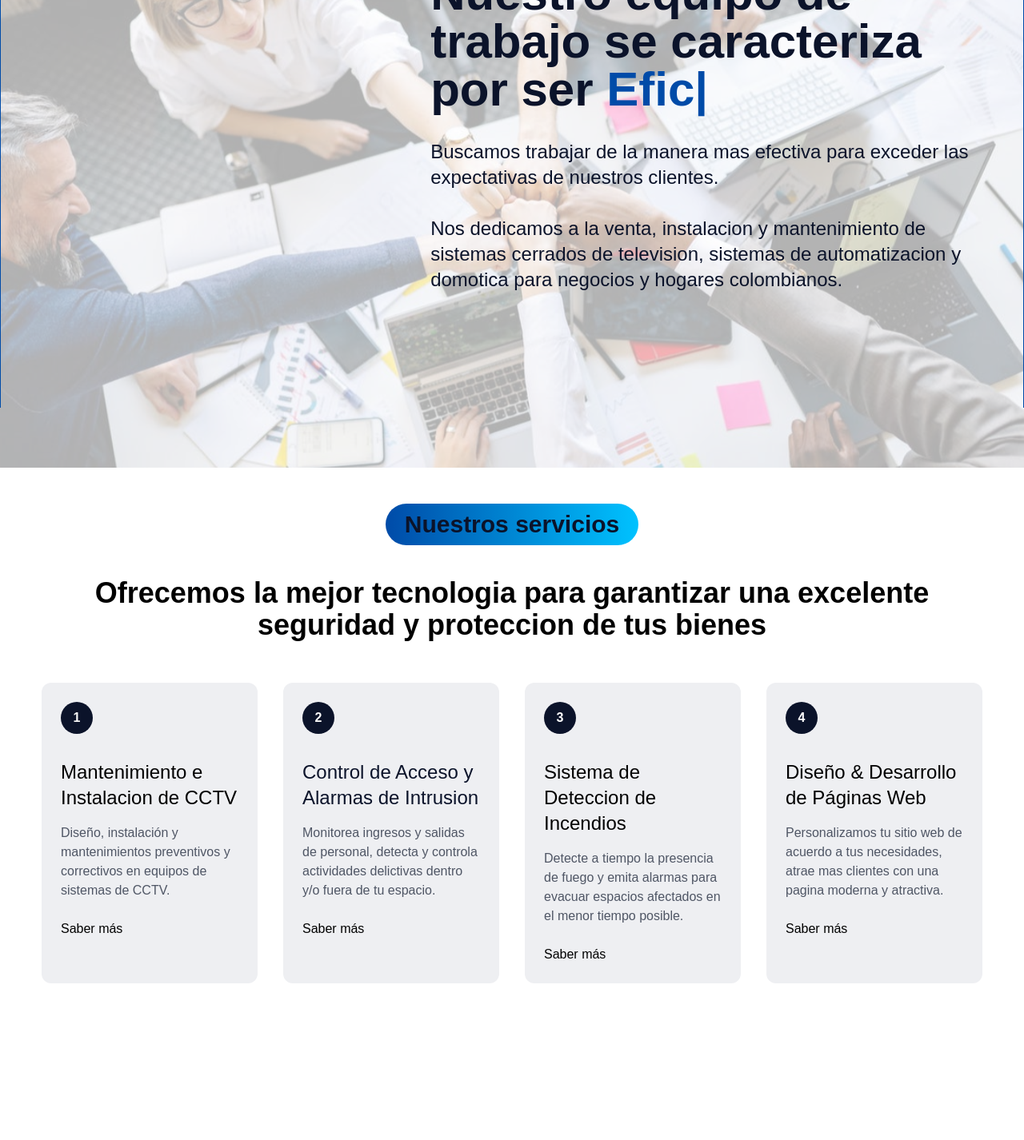
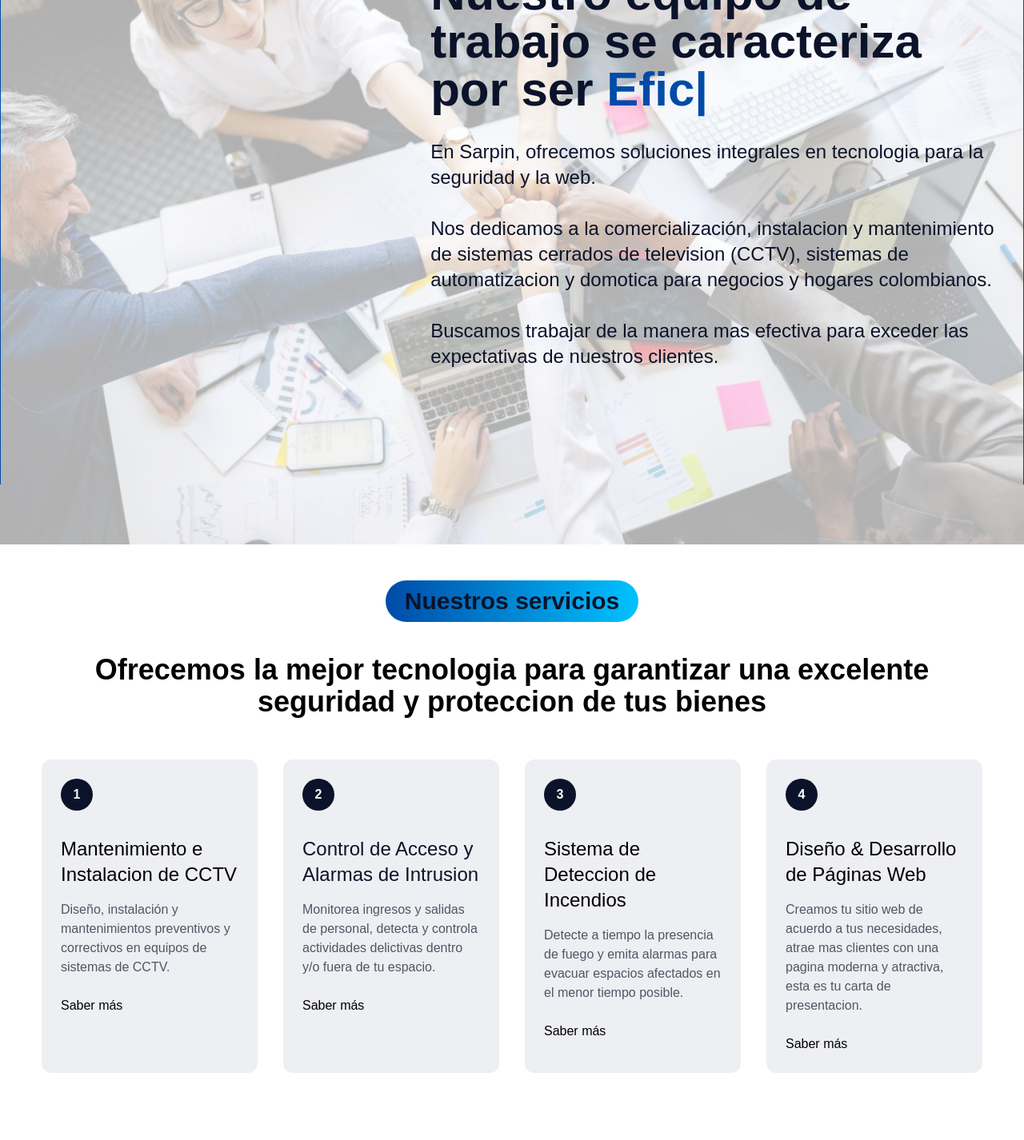
Before and after one commit to sarmiente/sarpinweb, a Next.js app: page / in a window 1280 px wide. Shown: the part 906-2332 px from the top of the page at 80% size. Built offline with nearby package versions, Linux system fonts and the light colour scheme.

Commit message:
3 files modified

```diff
--- a/components/Hero.js
+++ b/components/Hero.js
@@ -122,15 +122,20 @@
                 />
               </span>
             </h1>
+            <div className="mt-8 text-black-600 text-2xl">
+              En Sarpin, ofrecemos soluciones integrales en tecnologia para la
+              seguridad y la web.
+            </div>
+            <p className="mt-8 text-black-600 text-2xl">
+              Nos dedicamos a la comercialización, instalacion y mantenimiento
+              de sistemas cerrados de television (CCTV), sistemas de
+              automatizacion y domotica para negocios y hogares colombianos.
+            </p>
             <p className="mt-8 text-black-600 text-2xl">
               Buscamos trabajar de la manera mas efectiva para exceder las
               expectativas de nuestros clientes.
             </p>
-            <p className="mt-8 text-black-600 text-2xl">
-              Nos dedicamos a la venta, instalacion y mantenimiento de sistemas
-              cerrados de television, sistemas de automatizacion y domotica para
-              negocios y hogares colombianos.
-            </p>
+
             {/*  <div className="mt-16 space-y-2 lg:space-y-0 md:w-max sm:space-x-6">
               <button
                 type="button"
--- a/components/Nosotros.js
+++ b/components/Nosotros.js
@@ -49,8 +49,7 @@
           </p>
           <p className="my-2 text-white-300 sm:text-2xl text-sm ">
             Nos dedicamos a la venta, instalacion y mantenimiento de sistemas
-            cerrados de television, sistemas de automatizacion y domotica para
-            negocios y hogares colombianos.
+            cerrados de television.
           </p>
           <h4 className="sm:text-3xl text-2xl my-2 text-white-500">
             Ventajas de trabajar con nosotros
--- a/components/Servicios.js
+++ b/components/Servicios.js
@@ -138,8 +138,9 @@
                   Diseño & Desarrollo de Páginas Web
                 </h4>
                 <p className="text-gray-600 group-hover:text-white-500">
-                  Personalizamos tu sitio web de acuerdo a tus necesidades,
-                  atrae mas clientes con una pagina moderna y atractiva.
+                  Creamos tu sitio web de acuerdo a tus necesidades, atrae mas
+                  clientes con una pagina moderna y atractiva, esta es tu carta
+                  de presentacion.
                 </p>
                 <br />
                 <a
```
